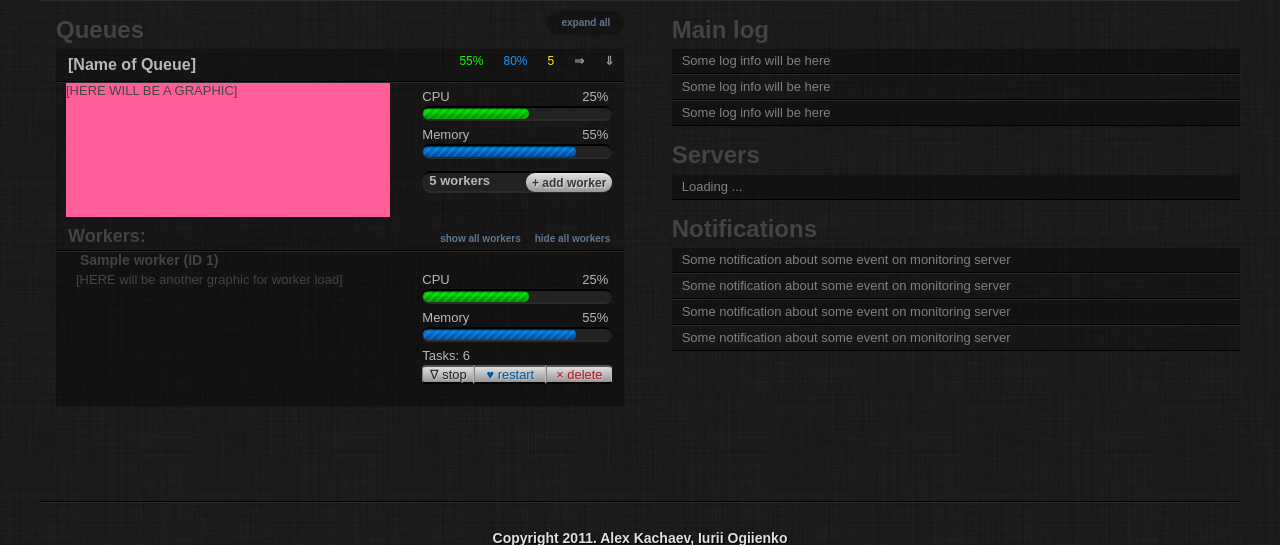
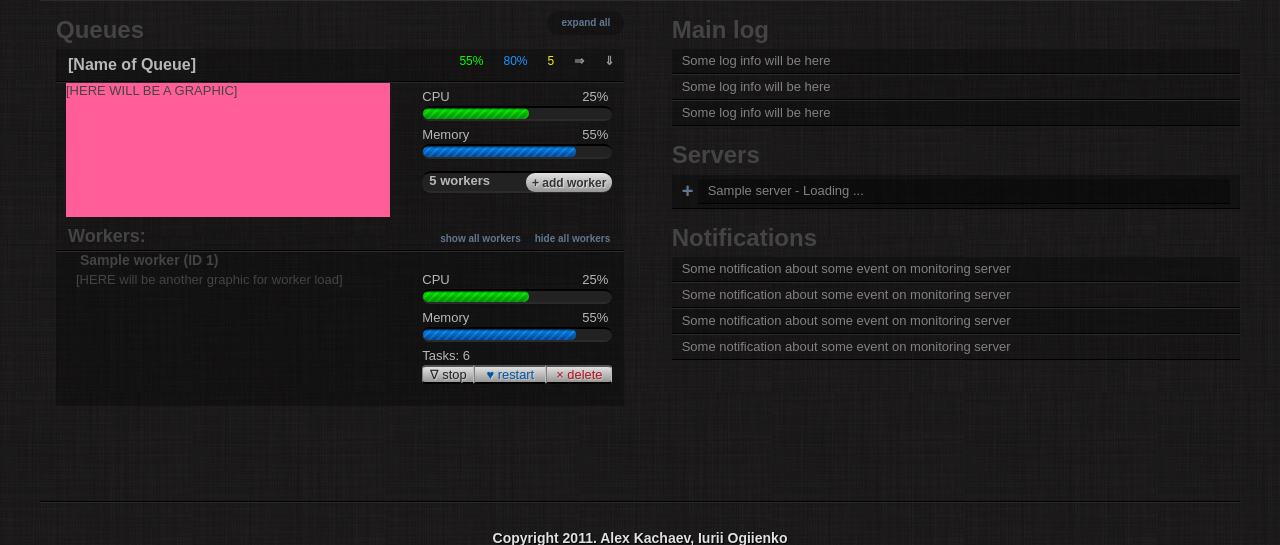
Before and after one commit to kachayev/gearoscope, a Python web app: template gearoscope/templates/dashboard/index.html in a window 1280 px wide. Shown: the part 76-621 px from the top of the page. Run offline with Jinja, Linux system fonts and the light colour scheme; the template is opened without the code that fills it: most values are stand-ins (such as "Sample title", 1, 10 or a date in 2020); some libraries are stand-ins or nearby versions.

Commit message:
new servers block

```diff
--- a/gearoscope/apps/dashboard/views.py
+++ b/gearoscope/apps/dashboard/views.py
@@ -7,6 +7,8 @@ import logging
 def index(request):
 
     workers = Workers().get_workers()
+    servers = Server().get_servers()
+    logging.error(servers)
     return render_to_response('dashboard/index.html', locals())
 
 def dashboard(request):
--- a/gearoscope/static/js/script.js
+++ b/gearoscope/static/js/script.js
@@ -249,12 +249,11 @@ var servers = {
 
         for(i in this.data){
             var server = this.data[i];
-            var li = $.tmpl(this.template_log, {name:i});
+//            var li = $.tmpl(this.template_log, {name:i});
 
-            if(server.length > 0){
-                var content =  $.tmpl(this.template_item, server);
-                $(li).find('.logHistory').html(content);
-                serverList.prepend(li);
+            if(server.records.length > 0){
+                var content =  $.tmpl(this.template_item, server.records);
+                serverList.find('#server_' + server.id + ' .logHistory').prepend(content);
             }
         }
         return this;
@@ -266,7 +265,6 @@ var servers = {
             e.preventDefault();
             $(this).parents('li').find('.logHistory li:gt(0)').toggle();
         });
-        $('#servers_list').find('li').remove();
     }
 };
 
@@ -298,7 +296,8 @@ var requestor = {
     },
 
     init: function(){
-        setInterval(requestor.start, 1000);
+        requestor.start();
+        setInterval(requestor.start, 4000);
     }
 
 
--- a/gearoscope/templates/dashboard/partials/servers.html
+++ b/gearoscope/templates/dashboard/partials/servers.html
@@ -3,6 +3,13 @@
     <h2>Servers</h2>
 
     <ul id="servers_list">
-        <li>Loading ...</li>
+        {% for server in servers %}
+        <li id="server_{{ server.id }}">
+            <a class="exp" href="#">+</a>
+            <ul class="logHistory">
+                <li>{{ server.name }} - Loading ...</li>
+            </ul>
+        </li>
+        {% endfor %}
     </ul>
 </div>
```
Also changed, not shown: gearoscope/apps/dashboard/models.py (+3 -5 lines).
